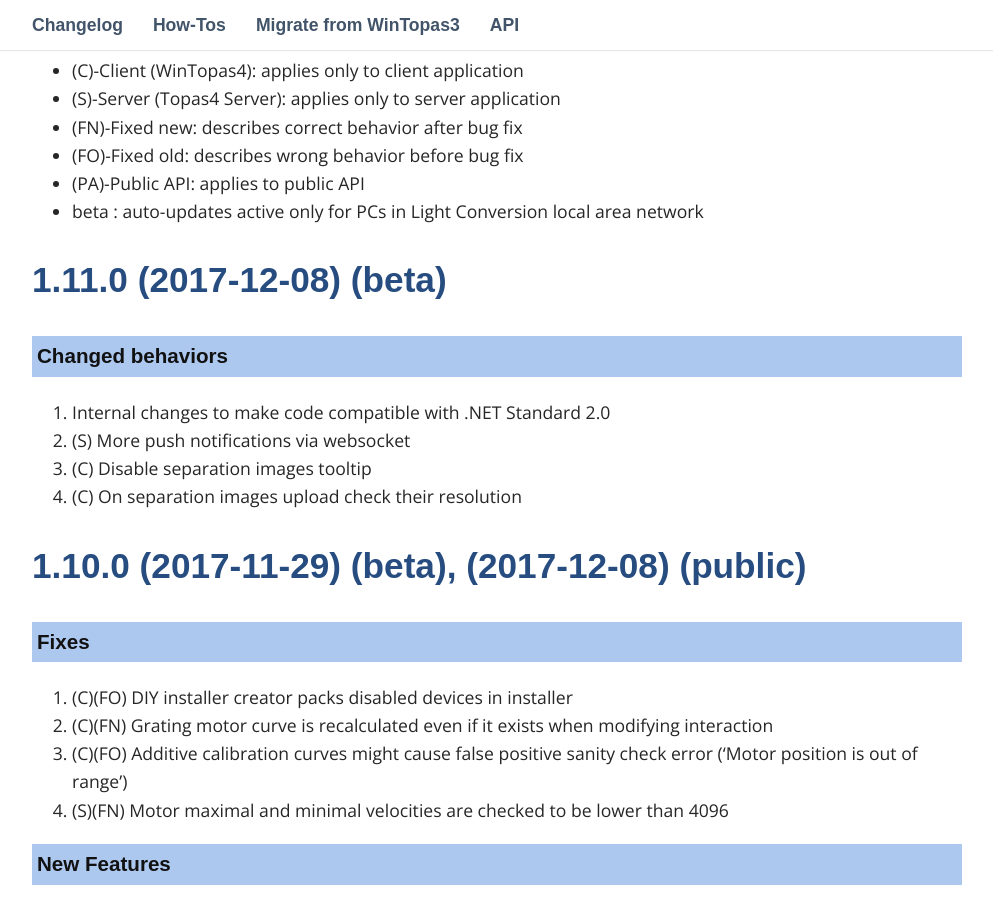
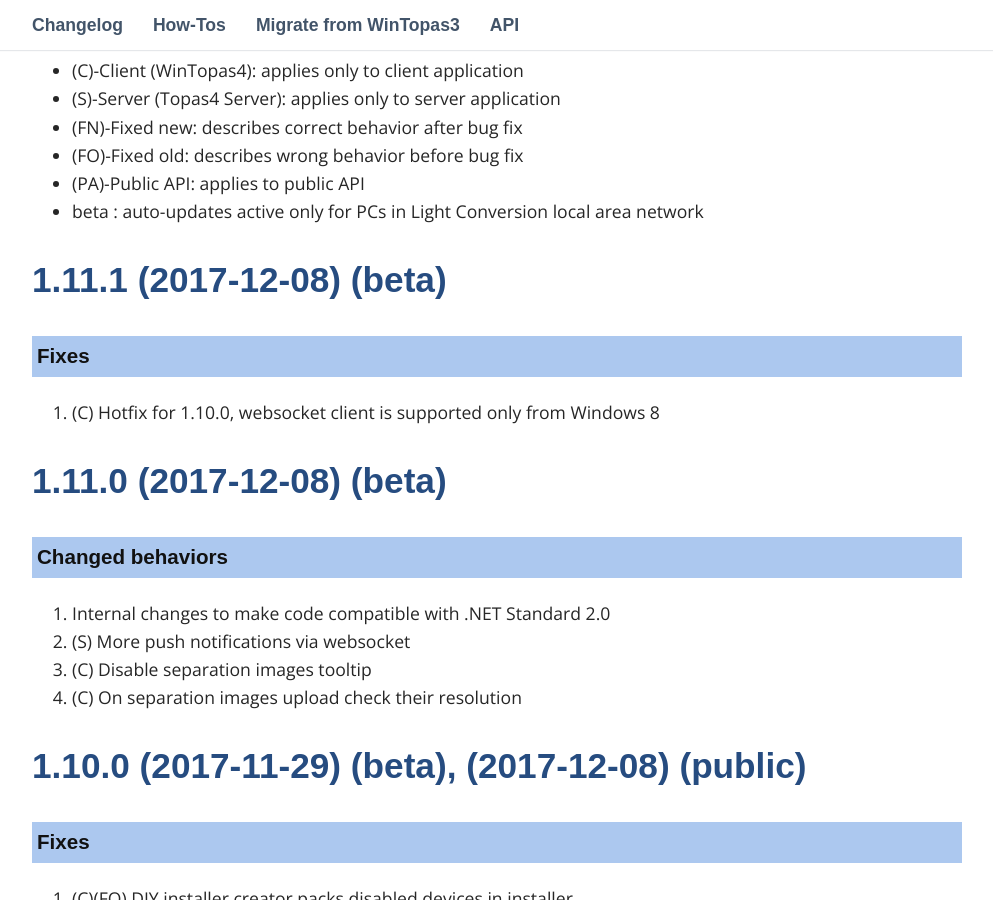
Before and after one commit to DomasM/Topas4InfoTemp00, a Jekyll site: the page built from _pages/03_changelog.md, in a window 1280 px wide and 900 px high, scrolled down 497 px. Shown: the whole window, without its empty margins (143-1136 px from the left). Built offline with Jekyll 4.4.1, drawn with Linux system fonts in a browser that asks for light colours; some web fonts are replaced; comment, search, counter and statistics services are not loaded.

Commit message:
1.11.1 release

```diff
--- a/_pages/03_changelog.md
+++ b/_pages/03_changelog.md
@@ -17,6 +17,15 @@
 * (FO)-Fixed old: describes wrong behavior before bug fix
 * (PA)-Public API: applies to public API
 * beta : auto-updates active only for PCs in Light Conversion local area network
+
+
+
+## 1.11.1 (2017-12-08) (beta)
+
+
+### Fixes
+1. (C) Hotfix for 1.10.0, websocket client is supported only from Windows 8
+
 
 
 ## 1.11.0 (2017-12-08) (beta)
```
